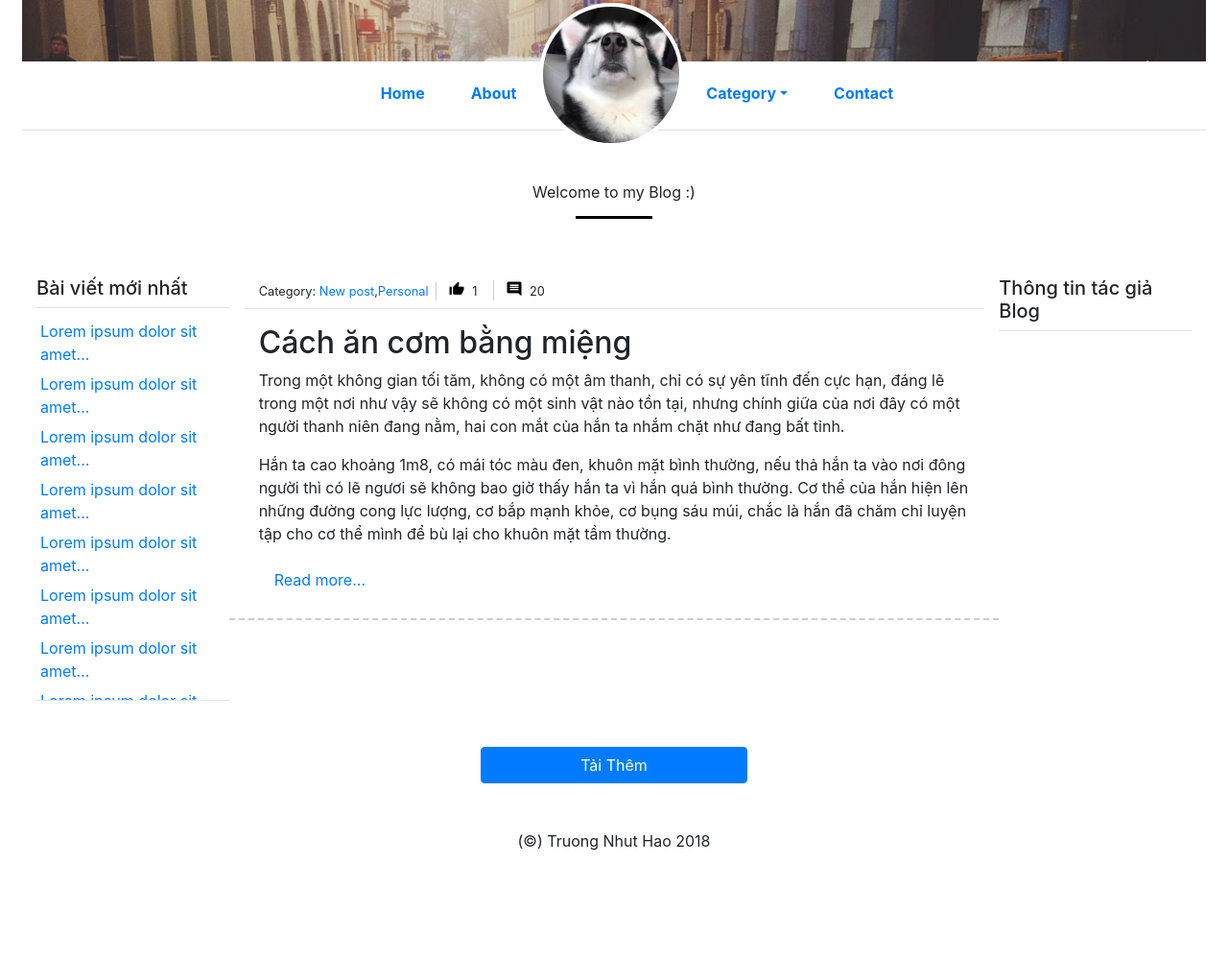
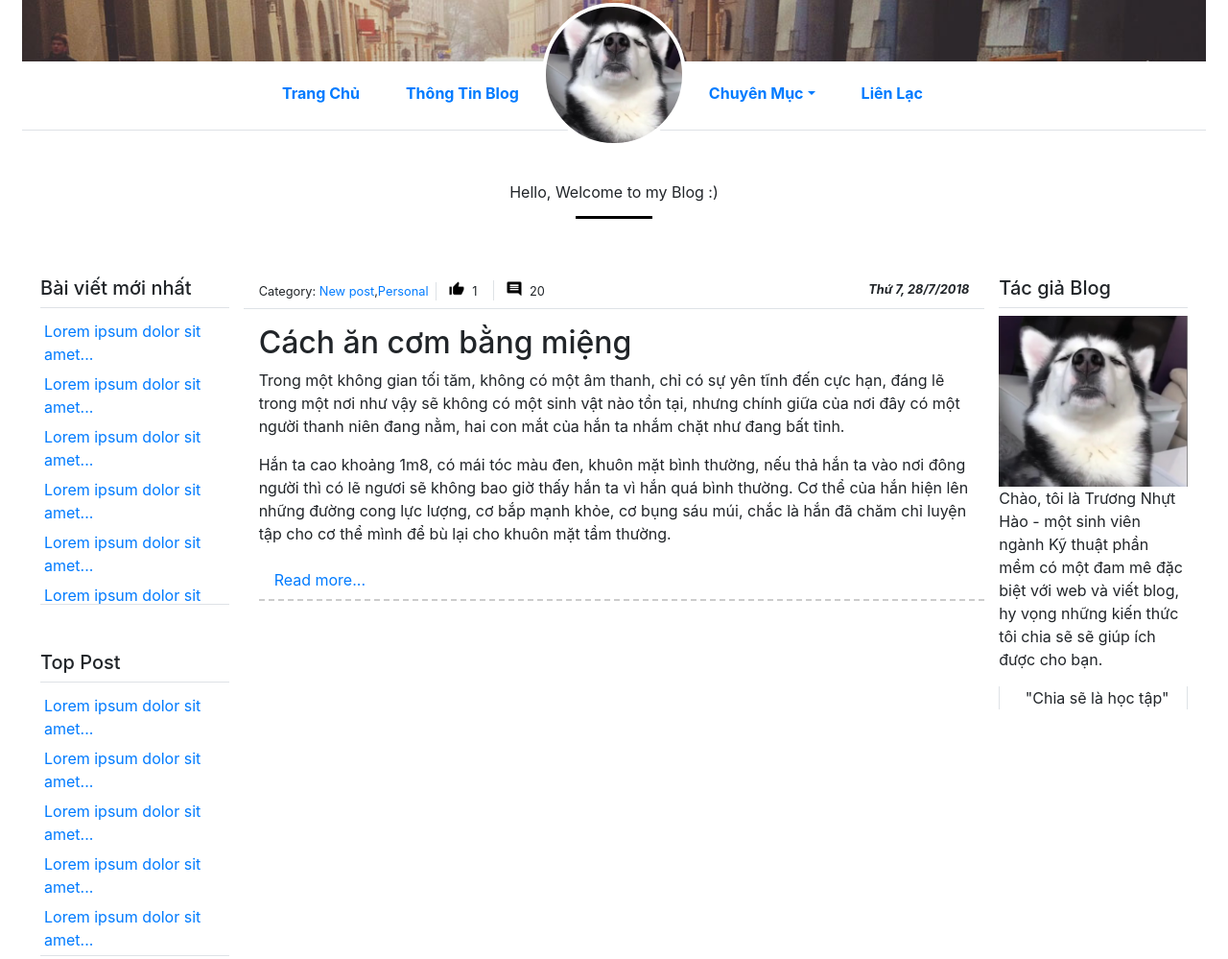
Before and after one commit to haotrg035/simpleblogthem, a plain HTML site: page index.html in a window 1280 px wide. Shown: the part 186-1185 px from the top of the page at 96% size. Before the commit the page ends 1090 px from the top, so only its background shows below. Drawn offline with Linux system fonts and the light colour scheme.

Commit message:
thay doi tum lum thu

```diff
--- a/css/home_style.css
+++ b/css/home_style.css
@@ -86,6 +86,8 @@ visibility: hidden;
 }
 .post-overview-container{
 	padding: 1rem 0px;
+}
+.overview-post-link{
 	border-bottom:dashed 2px rgba(0,0,0,0.2);
 }
 article.overview-post{
@@ -99,13 +101,9 @@ article.overview-post{
 .overview-infor-item{
 	display: inline-block;
 	min-width: 3rem;
-	border-right: 1px solid rgba(0,0,0,0.2);
 	margin-right: 0.5rem;
 	padding-right: 0.5rem;
 }
-	.overview-infor-item:nth-child(3){
-		border: none;
-	}
 .post-icon{
 	display: inline-block;
 	background-size: cover;
@@ -120,7 +118,7 @@ article.overview-post{
 	}
 /*Sidebar Item*/
 .newest-post-board ul{
-	max-height: 400px;
+	max-height: 300px;
 	overflow-y: auto;
 }
 ::-webkit-scrollbar {
--- a/index.html
+++ b/index.html
@@ -3,6 +3,7 @@
 <head>
 	<meta name="viewport" content="width=device-width,initial-scale=1">
 	<meta name="author" content="Truong Nhut Hao">
+	<meta name="descripe" content="simple blog of Hao">
 	<meta charset="UTF-8">
 	<title>My Simple Blog</title>
 	<link rel="stylesheet" href="bootstrap-4.1.1/css/bootstrap.min.css">
@@ -19,18 +20,18 @@
 				</a>
 				<button id="menu-toggler-btn" class=" navbar-toggler" type="button" data-toggle="collapse" data-target="#main-collapse-nav">&#9776;</button>
 				<div class="navbar-collapse collapse justify-content-center" id="main-collapse-nav">
-					<ul id="navbar-coantainer" class="navbar-nav pl-5">
+					<ul id="navbar-coantainer" class="navbar-nav pr-4">
 						<li class="nav-item ">
-							<a class="nav-link" href="./index.html">Home</a>
+							<a class="nav-link" href="./index.html">Trang Chủ</a>
 						</li>
 						<li class="nav-item">
-							<a class="nav-link" href="#">About</a>
+							<a class="nav-link" href="#">Thông Tin Blog</a>
 						</li>
 						<li id="home-menu-logo-img-container" class="page-logo-img-container">
 							<span id="home-menu-logo-img" class="page-logo-img"></span>
 						</li>
 						<li class="nav-item dropdown">
-							<a class="nav-link dropdown-toggle" data-toggle="dropdown" role="button" aria-haspopup="true" aria-expanded="false" href="#">Category</a>
+							<a class="nav-link dropdown-toggle" data-toggle="dropdown" role="button" aria-haspopup="true" aria-expanded="false" href="#">Chuyên Mục</a>
 							<div class="dropdown-menu">
 								<a class="dropdown-item" href="#">Action</a>
 								<a class="dropdown-item" href="#">Action</a>
@@ -40,17 +41,17 @@
 							</div>
 						</li>
 						<li class="nav-item">
-							<a class="nav-link" href="#">Contact</a>
+							<a class="nav-link" href="#">Liên Lạc</a>
 						</li>
 					</ul>
 				</div>
 			</nav>
 		<div id="page-slogan" class=" w-100 mt-4 justify-content-center">
-			<span class="display-5">Welcome to my Blog :)</span>
+			<span class="display-5">Hello, Welcome to my Blog :)</span>
 		</div>
 	</header>
 	<section id="page-body" class="row fluid-container mx-auto">
-		<section id="page-sidebar-left" class="col-lg-2 page-vertical-sidebar px-0">
+		<section id="page-sidebar-left" class="col-lg-2 page-vertical-sidebar px-0 pl-1">
 			<div class="sidebar-item newest-post-board w-100 border-bottom mt-5">
 				<h5 class="border-bottom pb-2">Bài viết mới nhất</h5>
 				<ul class="list-group">
@@ -67,22 +68,34 @@
 					<li class="list-group-item p-1 border-0"><a href="#">Lorem ipsum dolor sit amet...</a></li>
 				</ul>
 			</div>
+			<div class="sidebar-item top-post-board w-100 border-bottom mt-5">
+				<h5 class="border-bottom pb-2">Top Post</h5>
+				<ul class="list-group">
+					<li class="list-group-item p-1 border-0"><a href="#">Lorem ipsum dolor sit amet...</a></li>
+					<li class="list-group-item p-1 border-0"><a href="#">Lorem ipsum dolor sit amet...</a></li>
+					<li class="list-group-item p-1 border-0"><a href="#">Lorem ipsum dolor sit amet...</a></li>
+					<li class="list-group-item p-1 border-0"><a href="#">Lorem ipsum dolor sit amet...</a></li>
+					<li class="list-group-item p-1 border-0"><a href="#">Lorem ipsum dolor sit amet...</a></li>
+				</ul>
+			</div>
 		</section><!--End sidebar---------------------------------------------------------------------->
 		<section class="col-lg-8"><!-- Start page content-->
 			<div class="row post-overview-container py-0 pb-1 mt-5">
-
-				<div class="col col-lg-12 post-overview-content-container">
+				<div class="col post-overview-content-container">
 					<div class="overview-infor border-bottom pb-2 pt-1 small">
-						<div class="overview-infor-item">Category:
+						<div class="overview-infor-item border-right">Category:
 							<span class="overview-post-category"><a href="#">New post</a>,<a href="#">Personal</a></span>
 						</div>
-						<div class="overview-infor-item">
+						<div class="overview-infor-item border-right">
 							<span class="post-icon post-like-icon"></span>&nbsp
 							<span class="overview-post-like">1</span>
 						</div>
 						<div class="overview-infor-item">
 							<span class="post-icon post-comment-icon"></span>&nbsp
 							<span class="overview-post-comment">20</span>
+						</div>
+						<div class="overview-infor-item float-right">
+							<span class="font-italic font-weight-bold overview-post-date">Thứ 7, 28/7/2018</span>
 						</div>
 					</div>
 					<article class="overview-post">
@@ -99,9 +112,12 @@
 			</div><!--End one post overview-->
 
 		</section><!-- End post overview column-->
-		<section id="page-sidebar-right" class="col-lg-2 mt-5 page-vertical-sidebar px-0">
+		<section id="page-sidebar-right" class="col-lg-2 mt-5 page-vertical-sidebar px-0 pr-1">
 			<div class="sidebar-item author-infor-board">
-				<h5 class="border-bottom pb-2">Thông tin tác giả Blog</h5>
+				<h5 class="border-bottom pb-2">Tác giả Blog</h5>
+				<img src="img/huskyavt.png" alt="author" width="100%" height="auto">
+				<p>Chào, tôi là Trương Nhựt Hào - một sinh viên ngành Kỹ thuật phần mềm có một đam mê đặc biệt với web và viết blog, hy vọng những kiến thức tôi chia sẽ sẽ giúp ích được cho bạn. <br>
+				<p class="border-left border-right text-center pl-2">"Chia sẽ là học tập"</p>
 			</div>
 		</section><!--End right sidebar---------------------------------------------------------------------->
 	</section><!--End page body-->
```
